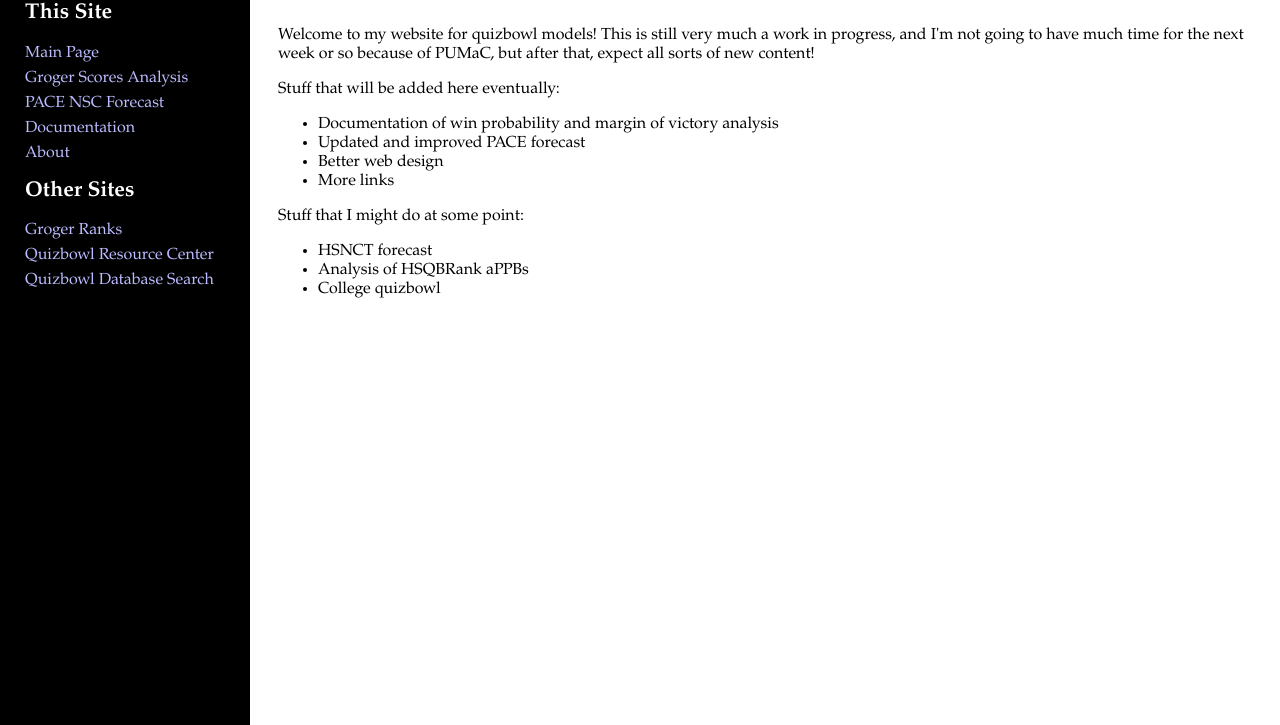
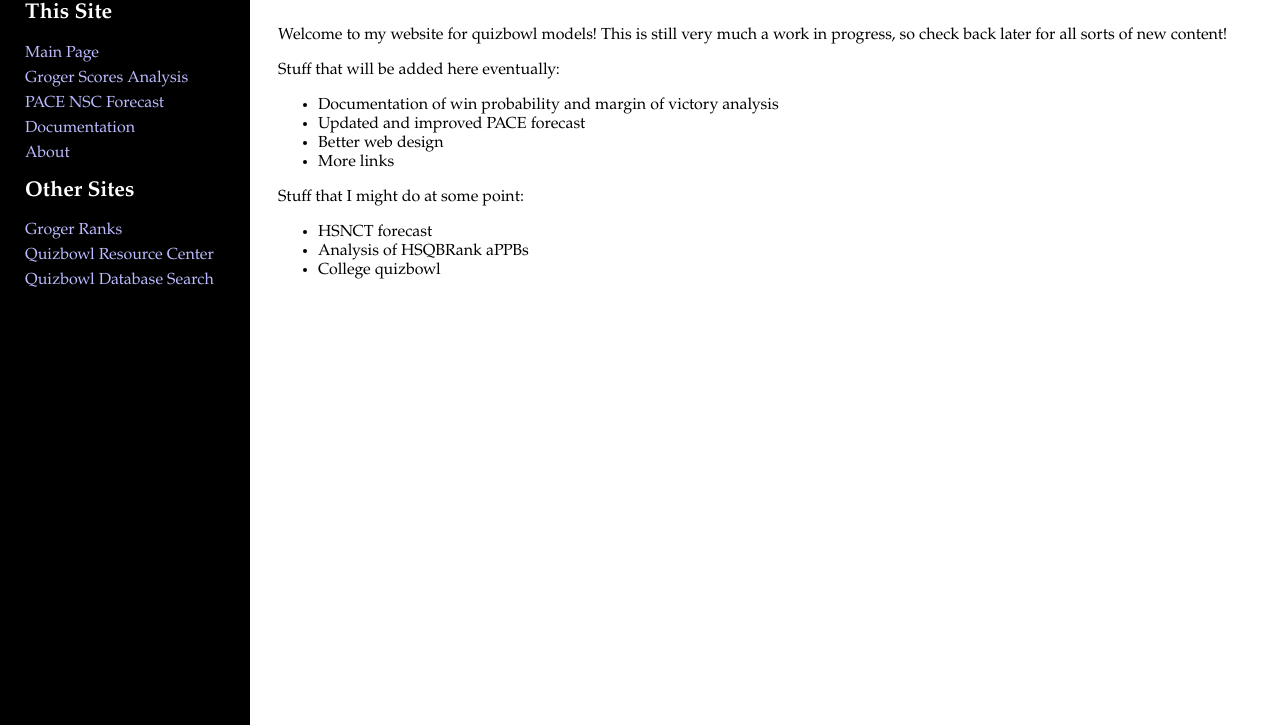
Before and after one commit to SirMrGuy/qbmodel, a plain HTML site: page docs/index.html in a window 1280 px wide. Shown: the part 75-800 px from the top of the page. Drawn offline with Linux system fonts and the light colour scheme.

Commit message:
update main page

```diff
--- a/docs/index.html
+++ b/docs/index.html
@@ -9,7 +9,7 @@
 	<script>genSidebar();</script>
 	<div class="topbar">Steven Liu's Quizbowl Models</div>
 	<div class="content">
-		<p>Welcome to my website for quizbowl models! This is still very much a work in progress, and I'm not going to have much time for the next week or so because of PUMaC, but after that, expect all sorts of new content!</p>
+		<p>Welcome to my website for quizbowl models! This is still very much a work in progress, so check back later for all sorts of new content!</p>
 		<p>Stuff that will be added here eventually:</p>
 		<ul>
 			<li>Documentation of win probability and margin of victory analysis</li>
```
